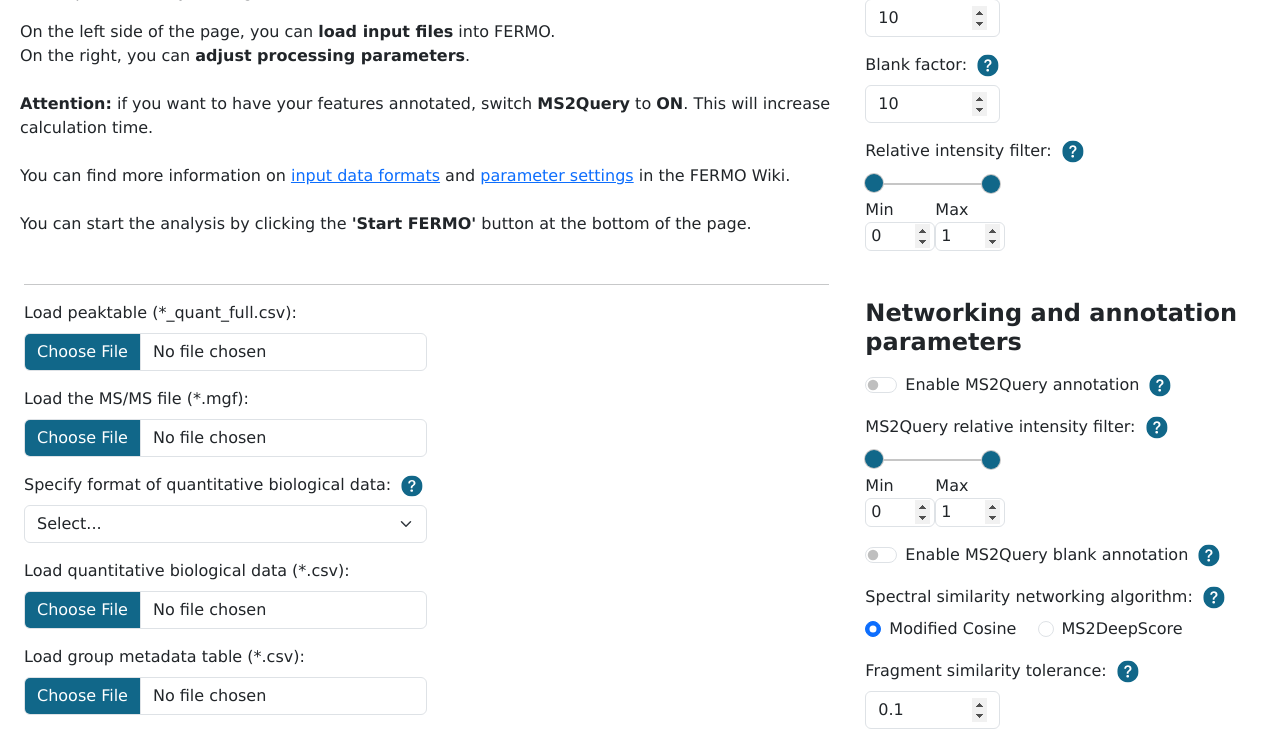
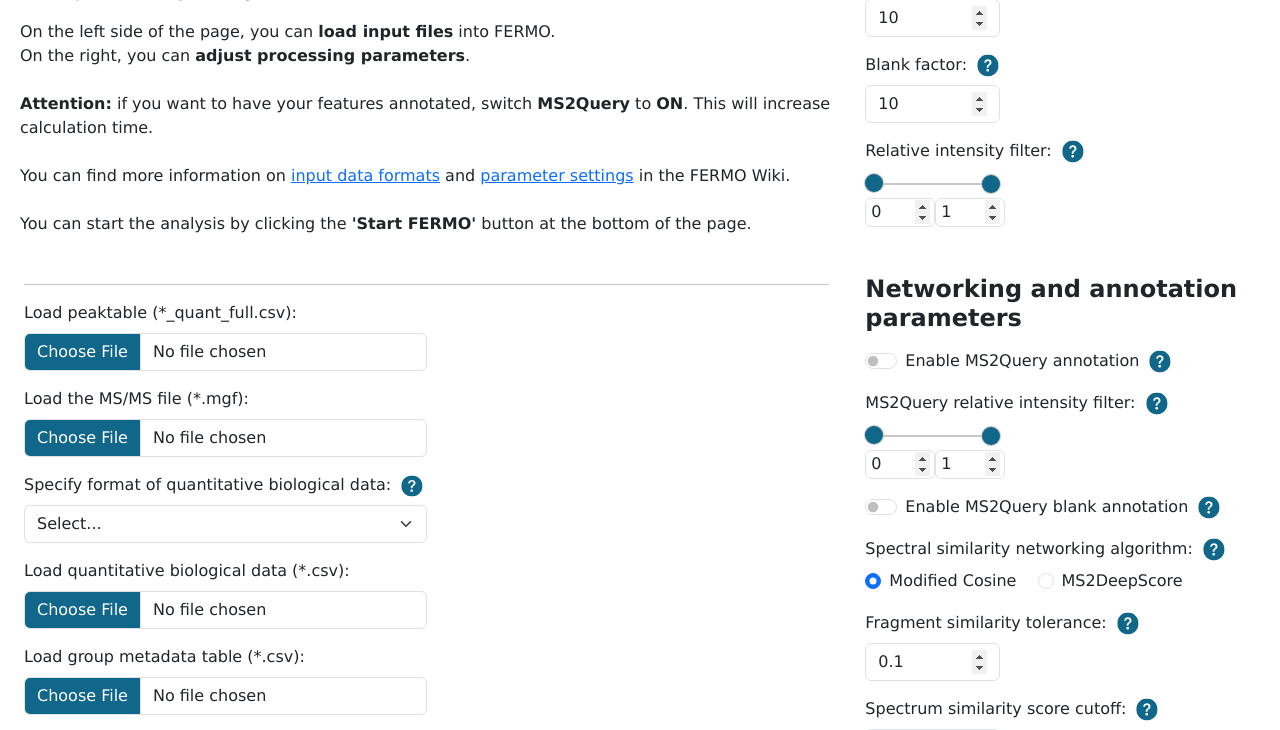
Before and after one commit to mmzdouc/FERMO, a Python web app: template src/fermo/templates/processing.html in a window 1280 px wide. Shown: the part 359-1089 px from the top of the page. Run offline with Jinja, Linux system fonts and the light colour scheme; the template is opened without the code that fills it, so the values that code supplies are empty.

Commit message:
Remove 'Min'/'Max'-labels from range sliders
The labels were removed for better spacing

```diff
--- a/src/fermo/templates/dashboard.html
+++ b/src/fermo/templates/dashboard.html
@@ -117,11 +117,9 @@
                                             </div>
                                             <div class="form_control_slider">
                                                 <div class="form_control_container">
-                                                    <div>Min</div>
                                                     <input type="number" class="form-control" id="fromInputNovel" value="0" min="0" max="1" step="0.01"/>
                                                 </div>
                                                 <div class="form_control_container">
-                                                    <div>Max</div>
                                                     <input type="number" class="form-control" id="toInputNovel" value="1" min="0" max="1" step="0.01"/>
                                                 </div>
                                             </div>
@@ -145,11 +143,9 @@
                                             </div>
                                             <div class="form_control_slider">
                                                 <div class="form_control_container">
-                                                    <div>Min</div>
                                                     <input type="number" class="form-control" id="fromInputRelInt" value="0" min="0" max="1" step="0.01"/>
                                                 </div>
                                                 <div class="form_control_container">
-                                                    <div>Max</div>
                                                     <input type="number" class="form-control" id="toInputRelInt" value="1" min="0" max="1" step="0.01"/>
                                                 </div>
                                             </div>
@@ -173,11 +169,9 @@
                                             </div>
                                             <div class="form_control_slider">
                                                 <div class="form_control_container">
-                                                    <div>Min</div>
                                                     <input type="number" class="form-control" id="fromInputPeak" value="0" min="0" max="1" step="0.01"/>
                                                 </div>
                                                 <div class="form_control_container">
-                                                    <div>Max</div>
                                                     <input type="number" class="form-control" id="toInputPeak" value="1" min="0" max="1" step="0.01"/>
                                                 </div>
                                             </div>
--- a/src/fermo/templates/processing.html
+++ b/src/fermo/templates/processing.html
@@ -183,11 +183,9 @@
                             </div>
                             <div class="form_control_slider">
                                 <div class="form_control_container">
-                                    <div>Min</div>
                                     <input type="number" class="form-control" id="fromInput" value="0" min="0" max="1" step="0.01"/>
                                 </div>
                                 <div class="form_control_container">
-                                    <div>Max</div>
                                     <input type="number" class="form-control" id="toInput" value="1" min="0" max="1" step="0.01"/>
                                 </div>
                             </div>
@@ -227,11 +225,9 @@
                             </div>
                             <div class="form_control_slider">
                                 <div class="form_control_container">
-                                    <div>Min</div>
                                     <input type="number" class="form-control" id="fromInputMS2Q" value="0" min="0" max="1" step="0.01"/>
                                 </div>
                                 <div class="form_control_container">
-                                    <div>Max</div>
                                     <input type="number" class="form-control" id="toInputMS2Q" value="1" min="0" max="1" step="0.01"/>
                                 </div>
                             </div>
@@ -348,7 +344,7 @@
 
 {% block scripts %}
 <script src="{{ url_for('static', filename='js/bootstrap.bundle.min.js') }}"></script>
-<script>
+<script> // activate the tooltips
     const tooltipTriggerList = document.querySelectorAll('[data-bs-toggle="tooltip"]')
     const tooltipList = [...tooltipTriggerList].map(tooltipTriggerEl => new bootstrap.Tooltip(tooltipTriggerEl))
 </script>
--- a/src/fermo/views.py
+++ b/src/fermo/views.py
@@ -146,7 +146,7 @@ def processing(version=__version__.__version__):
 @views.route("/dashboard")
 def dashboard(version=__version__.__version__):
     '''Render dashboard page'''
-    # data for placeholder for main chromatogram
+    # load data for placeholder main chromatogram
     graphJSON = placeholder_graph()
 
     return render_template(
```
